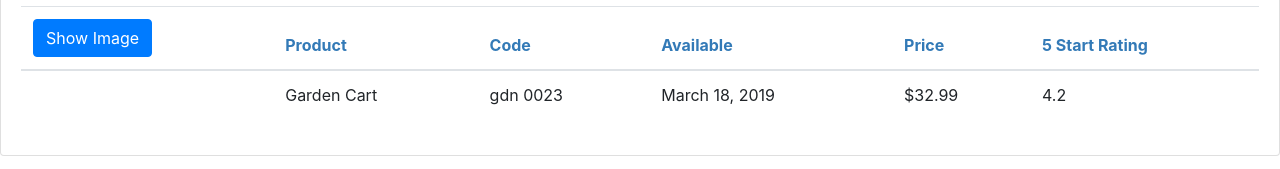
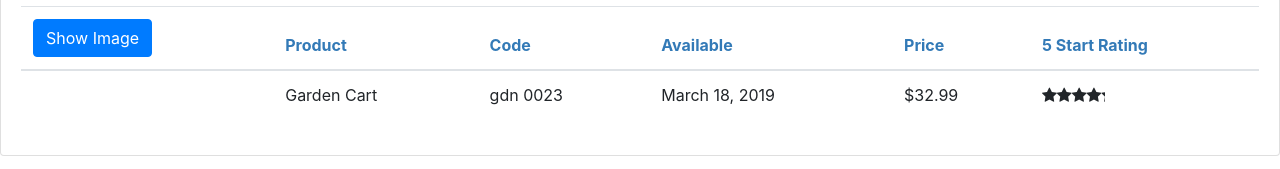
Before and after one commit to luismedellin/Angular-GettingStartedCourse, an Angular app in the folder APM-Start/: page / in a window 1280 px wide. Shown: the part 288-457 px from the top of the page. Built offline with nearby package versions, Linux system fonts and the light colour scheme.

Commit message:
master-8: nested components, input, output values

```diff
--- a/APM-Start/src/app/app.module.ts
+++ b/APM-Start/src/app/app.module.ts
@@ -5,12 +5,14 @@
 import { AppComponent } from './app.component';
 import { ProductListComponent } from './products/product-list.component';
 import { ConvertToSpacePipe } from './shared/convert-to-space.pipe';
+import { StarComponent } from './shared/star.component';
 
 @NgModule({
   declarations: [
     AppComponent,
     ProductListComponent,
-    ConvertToSpacePipe
+    ConvertToSpacePipe,
+    StarComponent
   ],
   imports: [
     BrowserModule,
--- a/APM-Start/src/app/products/product-list.component.html
+++ b/APM-Start/src/app/products/product-list.component.html
@@ -53,7 +53,11 @@
                         <td>{{ product.productCode | lowercase | convertToSpaces: '-' }}</td>
                         <td>{{ product.releaseDate }}</td>
                         <td>{{ product.price | currency:'USD':'symbol':'1.2-2' }}</td>
-                        <td>{{ product.starRating }}</td>
+                        <td>
+                            <pm-star
+                                [rating]='product.starRating'
+                                (ratingClicked)='onRatingClicked($event)'></pm-star>
+                        </td>
                     </tr>
                 </tbody>
             </table>
--- a/APM-Start/src/app/products/product-list.component.ts
+++ b/APM-Start/src/app/products/product-list.component.ts
@@ -12,12 +12,6 @@
     imageMargin: number = 2;
     showImage: boolean = false;
     _listFilter: string;
-
-    constructor() {
-        this.filteredProducts = this.products;
-        this.listFilter = 'Car';
-    }
-
     get listFilter(): string {
         return this._listFilter;
     }
@@ -26,6 +20,7 @@
         this.filteredProducts = this._listFilter ? this.performFilter(this.listFilter) : this.products;
     }
     filteredProducts: IProduct[];
+
     products: IProduct[] = [
         {
             "productId": 2,
@@ -57,6 +52,15 @@
         console.log("Init");
     }
 
+    constructor() {
+        this.filteredProducts = this.products;
+        this.listFilter = 'Car';
+    }
+
+    onRatingClicked(message: string): void {
+        this.pageTitle = 'Product List: ' + message;
+    }
+
     performFilter(filterBy: string): IProduct[] {
         filterBy = filterBy.toLowerCase();
         return this.products.filter((product: IProduct) =>
--- a/APM-Start/src/app/shared/star.component.html
+++ b/APM-Start/src/app/shared/star.component.html
@@ -1,6 +1,7 @@
 <div class="crop"
      [style.width.px]="starWidth"
-     [title]="rating">
+     [title]="rating"
+     (click)="onClick()">
   <div style="width: 75px">
     <span class="fa fa-star"></span>
     <span class="fa fa-star"></span>
--- /dev/null
+++ b/APM-Start/src/app/shared/star.component.ts
@@ -0,0 +1,21 @@
+import { Component, OnChanges, Input, EventEmitter, Output } from '@angular/core';
+
+@Component({
+    selector: 'pm-star',
+    templateUrl: './star.component.html',
+    styleUrls: ['./star.component.css']
+})
+export class StarComponent implements OnChanges {
+    @Input() rating: number;
+    @Output() ratingClicked: EventEmitter<string> = new EventEmitter<string>();
+
+    starWidth: number;
+
+    ngOnChanges(): void {
+        this.starWidth = this.rating * 75 / 5;
+    }
+
+    onClick(): void {
+        this.ratingClicked.emit(`The rating ${this.rating} was clicked!`);
+    }
+}
```
